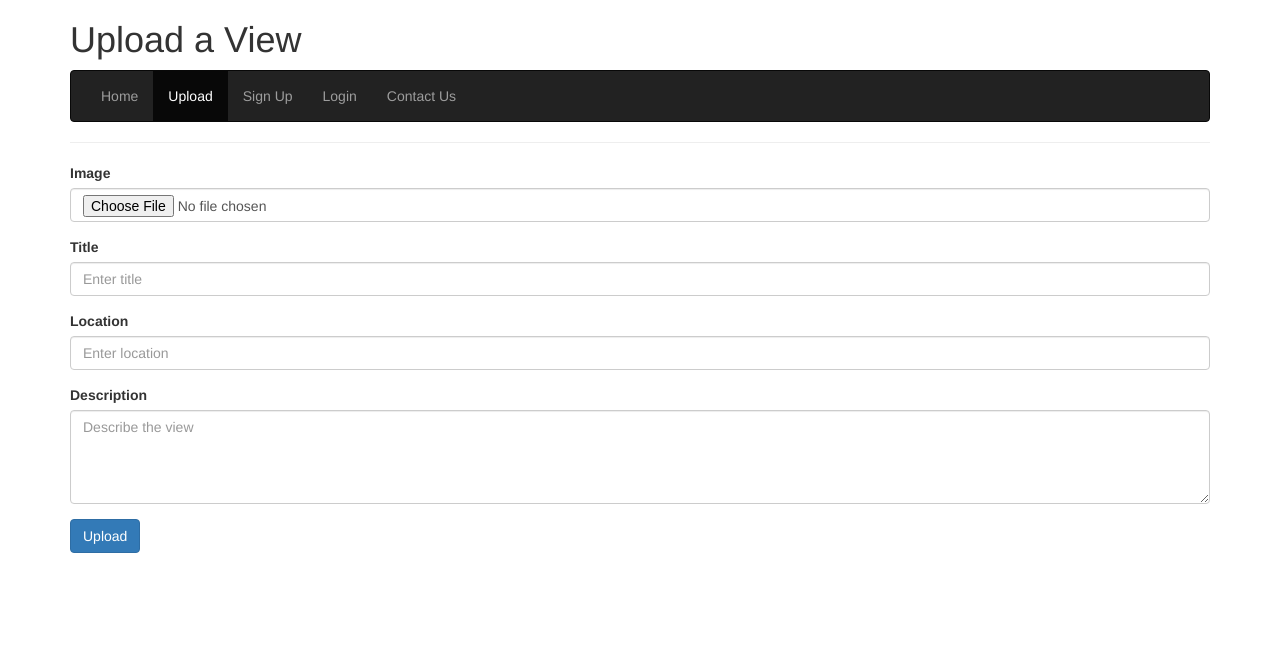
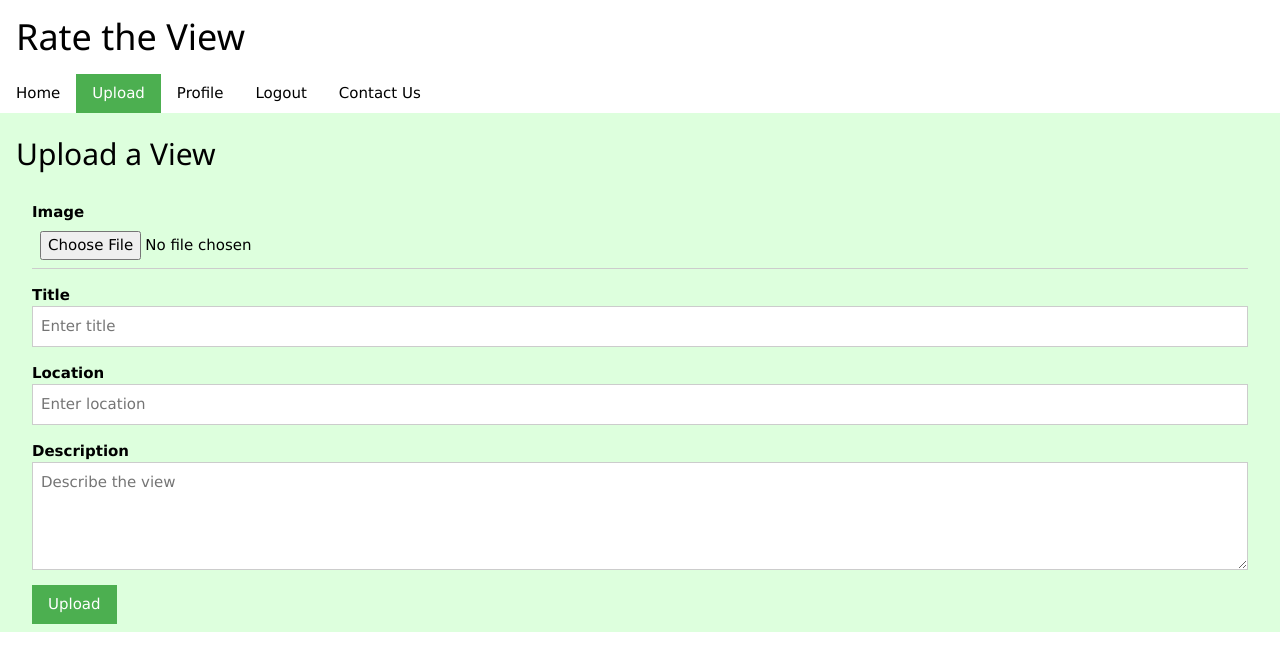
Before and after one commit to ThePikaPool/rate-the-view, a Django app: page /upload/ in a window 1280 px wide. Shown: the top 671 px of the page. Run offline with Django 4.2, Linux system fonts and the light colour scheme; the visitor is signed in with stand-in values (Sample User, id 1); some libraries are stand-ins or nearby versions.

Commit message:
implemented css on upload html

```diff
--- a/rate-the-view/templates/rate_the_view/upload.html
+++ b/rate-the-view/templates/rate_the_view/upload.html
@@ -1,59 +1,68 @@
 <!DOCTYPE html>
 <html lang="en">
 <head>
-    <link rel="stylesheet" href="https://maxcdn.bootstrapcdn.com/bootstrap/3.4.1/css/bootstrap.min.css">
-    <script src="https://ajax.googleapis.com/ajax/libs/jquery/3.7.1/jquery.min.js"></script>
-    <script src="https://maxcdn.bootstrapcdn.com/bootstrap/3.4.1/js/bootstrap.min.js"></script>
-
+    <link rel="stylesheet" href="https://www.w3schools.com/w3css/5/w3.css">
     <meta charset="utf-8">
     <meta name="viewport" content="width=device-width, initial-scale=1">
-
     <title>Upload View</title>
 </head>
 
 <body>
-<div class="container">
-    <h1>Upload a View</h1>
 
-    <nav class="navbar navbar-inverse">
-        <div class="container-fluid">
-            <ul class="nav navbar-nav">
-                <li><a href="/">Home</a></li>
-                <li class="active"><a href="/upload/">Upload</a></li>
-                <li><a href="/signup/">Sign Up</a></li>
-                <li><a href="/login/">Login</a></li>
-                <li><a href="/contact-us/">Contact Us</a></li>
-            </ul>
-        </div>
-    </nav>
+<!-- HEADER -->
+<div class="w3-container w3-emerald">
+    <h1>Rate the View</h1>
+</div>
 
-    <hr>
+<!-- NAVBAR -->
+<div class="w3-bar w3-olive">
+    <a href="{% url 'rate_the_view:home' %}" class="w3-bar-item w3-button">Home</a>
+    <a href="{% url 'rate_the_view:upload' %}" class="w3-bar-item w3-button w3-green">Upload</a>
 
-    <form id="upload_form" method="post" enctype="multipart/form-data">
+    {% if request.user.is_authenticated %}
+        <a href="{% url 'rate_the_view:profile' request.user.username %}" class="w3-bar-item w3-button">Profile</a>
+        <a href="{% url 'rate_the_view:logout' %}" class="w3-bar-item w3-button">Logout</a>
+    {% else %}
+        <a href="{% url 'rate_the_view:login' %}" class="w3-bar-item w3-button">Login</a>
+    {% endif %}
+
+    <a href="{% url 'rate_the_view:contact_us' %}" class="w3-bar-item w3-button">Contact Us</a>
+</div>
+
+<!-- CONTENT -->
+<div class="w3-container w3-pale-green w3-padding">
+
+    <h2>Upload a View</h2>
+
+    <form method="post" enctype="multipart/form-data" class="w3-container">
+
         {% csrf_token %}
 
-        <div class="form-group">
-            <label for="image">Image</label>
-            <input type="file" name="image" id="image" class="form-control">
-        </div>
+        <p>
+            <label class="w3-text-olive"><b>Image</b></label>
+            <input class="w3-input" type="file" name="image" required>
+        </p>
 
-        <div class="form-group">
-            <label for="title">Title</label>
-            <input type="text" name="title" id="title" class="form-control" placeholder="Enter title">
-        </div>
+        <p>
+            <label class="w3-text-olive"><b>Title</b></label>
+            <input class="w3-input w3-border" type="text" name="title" placeholder="Enter title" required>
+        </p>
 
-        <div class="form-group">
-            <label for="location">Location</label>
-            <input type="text" name="location" id="location" class="form-control" placeholder="Enter location">
-        </div>
+        <p>
+            <label class="w3-text-olive"><b>Location</b></label>
+            <input class="w3-input w3-border" type="text" name="location" placeholder="Enter location">
+        </p>
 
-        <div class="form-group">
-            <label for="description">Description</label>
-            <textarea name="description" id="description" class="form-control" rows="4" placeholder="Describe the view"></textarea>
-        </div>
+        <p>
+            <label class="w3-text-olive"><b>Description</b></label>
+            <textarea class="w3-input w3-border" name="description" rows="4" placeholder="Describe the view"></textarea>
+        </p>
 
-        <input type="submit" name="submit" value="Upload" class="btn btn-primary">
+        <button type="submit" class="w3-button w3-green">Upload</button>
+
     </form>
+
 </div>
+
 </body>
 </html>
```
Also changed, not shown: rate-the-view/media/posts/ab67616d00001e02e2ae41c545a67fedf25d54a9.jpeg (added).
